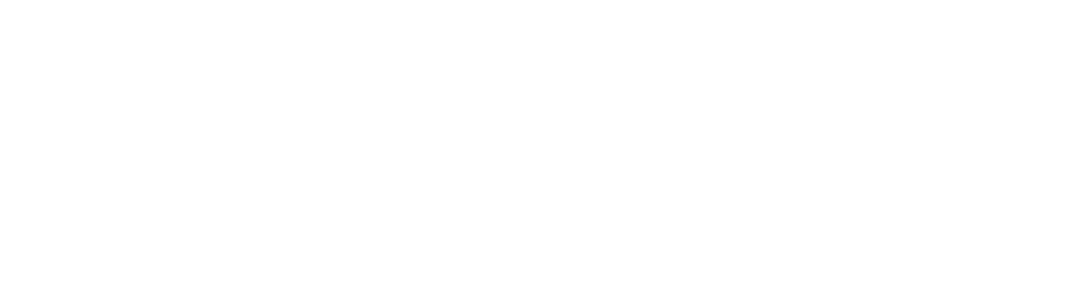
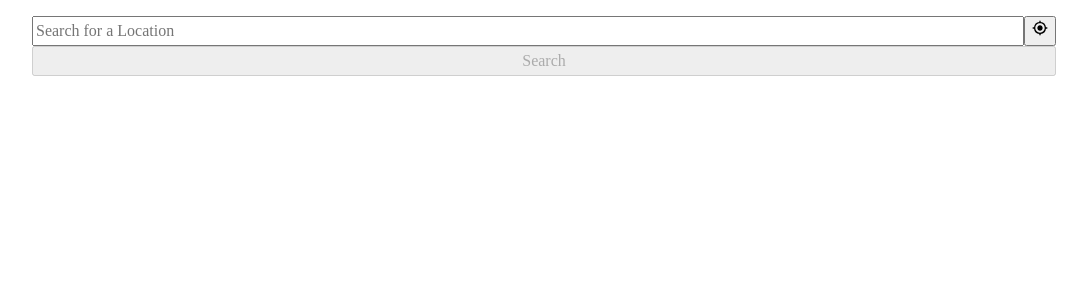
Before and after one commit to Fastion-1024/react-weather-app, a React (Create React App) app: page / in a window 1280 px wide. Shown: the top 300 px of the page, without its empty margins (96-1183 px from the left). Built offline with nearby package versions, Linux system fonts and the light colour scheme.

Commit message:
Added Components - Added basic components - Added basic layout CSS

```diff
--- /dev/null
+++ b/src/components/App.css
@@ -0,0 +1,16 @@
+.main {
+    height: 100vh;
+    width: 100vw;
+    grid-template-rows: auto 1fr;
+    grid-template-areas: 'search' 'forecast';
+    justify-content: center;
+    align-items: center;
+}
+
+.search-bar {
+    grid-area: search;
+}
+
+.weather-container {
+    grid-area: forecast;
+}
--- a/src/components/App.tsx
+++ b/src/components/App.tsx
@@ -1,5 +1,25 @@
+import { useState } from 'react';
+import { City } from '../lib/types';
+import { Weather } from '../lib/types';
+import { fetchOneCall } from '../api/fetch';
+import SearchBar from './SearchBar/SearchBar';
+import WeatherContainer from './WeatherContainer/WeatherContainer';
+import './App.css';
+
 function App() {
-  return <main></main>;
+    const [currentWeather, setCurrentWeather] = useState<Weather[] | null>();
+
+    const fetchWeather = async (city: City) => {
+        const data = await fetchOneCall(city);
+        setCurrentWeather(data);
+    };
+
+    return (
+        <main>
+            <SearchBar updateCity={fetchWeather} />
+            {currentWeather && <WeatherContainer forecast={currentWeather} />}
+        </main>
+    );
 }
 
 export default App;
--- /dev/null
+++ b/src/components/ForecastCard/ForecastCard.css
@@ -0,0 +1,8 @@
+.forecast-card {
+    display: flex;
+    flex-direction: column;
+    justify-content: center;
+    align-items: center;
+
+    background-color: darkgrey;
+}
--- /dev/null
+++ b/src/components/ForecastCard/ForecastCard.tsx
@@ -0,0 +1,21 @@
+import moment from 'moment';
+import React from 'react';
+import { ConvertKelvinToCelcius } from '../../lib/helpers';
+import { Weather } from '../../lib/types';
+import './ForecastCard.css';
+
+interface IProps {
+    weather: Weather;
+}
+
+const ForecastCard: React.FC<IProps> = ({ weather }) => {
+    return (
+        <div className="forecast-card">
+            <img src={weather.forecast.icon} />
+            <h4>{moment.unix(weather.time.current).format('ddd')}</h4>
+            <h4>{ConvertKelvinToCelcius(weather.temp.forecast)}</h4>
+        </div>
+    );
+};
+
+export default ForecastCard;
--- /dev/null
+++ b/src/components/ForecastContainer/ForecastContainer.css
@@ -0,0 +1,6 @@
+.forecast-container {
+    gap: 0.25em;
+    margin: 1em;
+    display: flex;
+    overflow: hidden;
+}
--- /dev/null
+++ b/src/components/ForecastContainer/ForecastContainer.tsx
@@ -0,0 +1,20 @@
+import React from 'react';
+import { Weather } from '../../lib/types';
+import ForecastCard from '../ForecastCard/ForecastCard';
+import './ForecastContainer.css';
+
+interface IProps {
+    forecast: Weather[];
+}
+
+const ForecastContainer: React.FC<IProps> = ({ forecast }) => {
+    return (
+        <div className="forecast-container">
+            {forecast.map((day) => {
+                return <ForecastCard weather={day} />;
+            })}
+        </div>
+    );
+};
+
+export default ForecastContainer;
--- /dev/null
+++ b/src/components/SearchBar/SearchBar.css
@@ -0,0 +1,54 @@
+.search-bar {
+    display: flex;
+    flex-direction: column;
+    justify-content: center;
+    align-items: center;
+    position: relative;
+}
+
+.control {
+    margin: 1em;
+    width: 80%;
+    display: grid;
+    grid-template-columns: 1fr auto;
+    grid-template-areas:
+        'input loc'
+        'submit submit';
+}
+
+.input {
+    grid-area: input;
+}
+
+.btn-loc {
+    max-width: 2rem;
+    grid-area: loc;
+}
+
+.btn-submit {
+    grid-area: submit;
+}
+
+.results {
+    position: absolute;
+    width: 100%;
+    background-color: hsl(200, 40%, 20%);
+}
+
+.option {
+    display: flex;
+    color: whitesmoke;
+    padding: 0.75em 0.5em;
+}
+
+.option span {
+    user-select: none;
+}
+
+.option:hover {
+    background-color: hsl(200, 40%, 40%);
+}
+
+.option > :first-child {
+    margin-right: 0.5em;
+}
--- /dev/null
+++ b/src/components/SearchBar/SearchBar.tsx
@@ -0,0 +1,81 @@
+import React, { useState } from 'react';
+import { MdOutlineMyLocation } from 'react-icons/md';
+import { fetchGeoLocation } from '../../api/fetch';
+import { City } from '../../lib/types';
+import './SearchBar.css';
+
+interface IProps {
+    updateCity: (city: City) => void;
+}
+
+const SearchBar: React.FC<IProps> = ({ updateCity }) => {
+    const [input, setInput] = useState<string>('');
+    const [searchResults, setSearchResults] = useState<City[] | null>(null);
+
+    const handleChange = (input: string) => {
+        if (!input && searchResults) {
+            setSearchResults(null);
+        }
+        setInput(input);
+    };
+
+    const handleSubmit = async (e: React.FormEvent<HTMLFormElement>) => {
+        e.preventDefault();
+        // guard against null or undefined input;
+        if (!input) return;
+
+        const results = await fetchGeoLocation(input);
+
+        if (results.length === 1) {
+            onOptionClick(results[0]);
+        } else {
+            setSearchResults(results);
+        }
+    };
+
+    const onOptionClick = (city: City) => {
+        // get data for city
+        setInput('');
+        setSearchResults(null);
+        updateCity(city);
+    };
+
+    return (
+        <div className="search-bar">
+            <form className="control" onSubmit={(e) => handleSubmit(e)}>
+                <input
+                    placeholder="Search for a Location"
+                    type="text"
+                    value={input}
+                    onChange={(e) => handleChange(e.target.value)}
+                />
+                <button className="btn-loc">
+                    <MdOutlineMyLocation />
+                    <span></span>
+                </button>
+                <button className="btn-submit" type="submit" disabled={!input}>
+                    Search
+                </button>
+            </form>
+
+            <div className="results">
+                {searchResults &&
+                    searchResults.map((city: City, index) => {
+                        return (
+                            <div
+                                key={index}
+                                className="option"
+                                onClick={() => onOptionClick(city)}
+                            >
+                                <span>
+                                    {city.name} {city.state} ({city.country})
+                                </span>
+                            </div>
+                        );
+                    })}
+            </div>
+        </div>
+    );
+};
+
+export default SearchBar;
--- /dev/null
+++ b/src/components/WeatherCard/WeatherCard.css
@@ -0,0 +1,25 @@
+.weather-card {
+    display: flex;
+    flex-direction: column;
+    justify-content: center;
+    align-items: center;
+    background-color: darkcyan;
+    padding: 1em;
+}
+
+.weather-card-footer {
+    margin-top: 1em;
+    display: flex;
+    gap: 1em;
+    background-color: darkolivegreen;
+    padding: 0.5em;
+    text-align: center;
+}
+
+.weather-card h1,
+h2,
+h3,
+h4,
+h5 {
+    text-transform: capitalize;
+}
--- /dev/null
+++ b/src/components/WeatherCard/WeatherCard.tsx
@@ -0,0 +1,38 @@
+import moment from 'moment';
+import { ConvertKelvinToCelcius } from '../../lib/helpers';
+import { Weather } from '../../lib/types';
+import './WeatherCard.css';
+
+interface IProps {
+    weather: Weather;
+}
+
+const WeatherCard: React.FC<IProps> = ({ weather }) => {
+    return (
+        <div className="weather-card">
+            <h1>{moment.unix(weather.time.current).format('dddd')}</h1>
+            <h2>{moment.unix(weather.time.current).format('Do MMM')}</h2>
+            <h3>{weather.city.name}</h3>
+
+            <img src={weather.forecast.icon} />
+            <h3>{weather.forecast.description}</h3>
+
+            <div className="weather-card-footer">
+                <div>
+                    <h4>Current</h4>
+                    <h5>{ConvertKelvinToCelcius(weather.temp.forecast)}</h5>
+                </div>
+                <div>
+                    <h4>Feels Like</h4>
+                    <h5>{ConvertKelvinToCelcius(weather.temp.feels_like)}</h5>
+                </div>
+                <div>
+                    <h4>Humidity</h4>
+                    <h5>{weather.humidity}</h5>
+                </div>
+            </div>
+        </div>
+    );
+};
+
+export default WeatherCard;
--- /dev/null
+++ b/src/components/WeatherContainer/WeatherContainer.css
@@ -0,0 +1,14 @@
+.weather-container {
+    display: flex;
+    flex-direction: column;
+    justify-content: center;
+    align-items: center;
+}
+
+.weather-card {
+    flex-basis: 60%;
+}
+
+.forecast-container {
+    flex-basis: 35%;
+}
--- /dev/null
+++ b/src/components/WeatherContainer/WeatherContainer.tsx
@@ -0,0 +1,20 @@
+import React from 'react';
+import { Weather } from '../../lib/types';
+import ForecastContainer from '../ForecastContainer/ForecastContainer';
+import WeatherCard from '../WeatherCard/WeatherCard';
+import './WeatherContainer.css';
+
+interface IProps {
+    forecast: Weather[];
+}
+
+const WeatherContainer: React.FC<IProps> = ({ forecast }) => {
+    return (
+        <section className="weather-container">
+            <WeatherCard weather={forecast[0]} />
+            <ForecastContainer forecast={forecast.slice(1, 6)} />
+        </section>
+    );
+};
+
+export default WeatherContainer;
```
